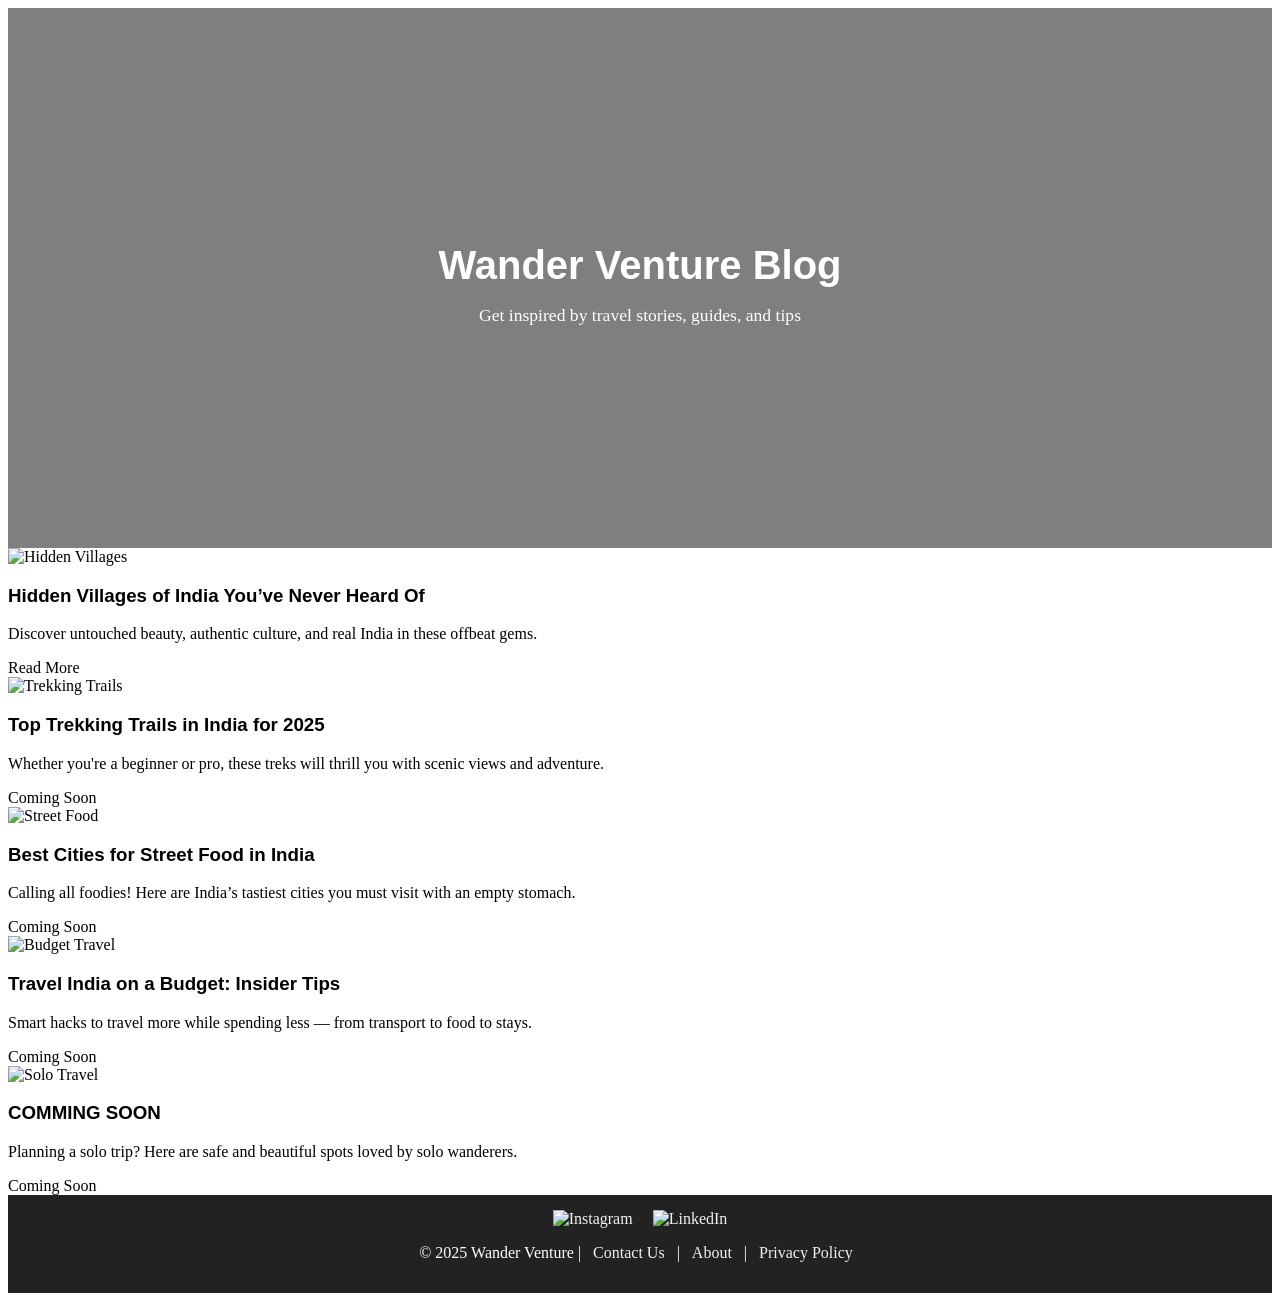
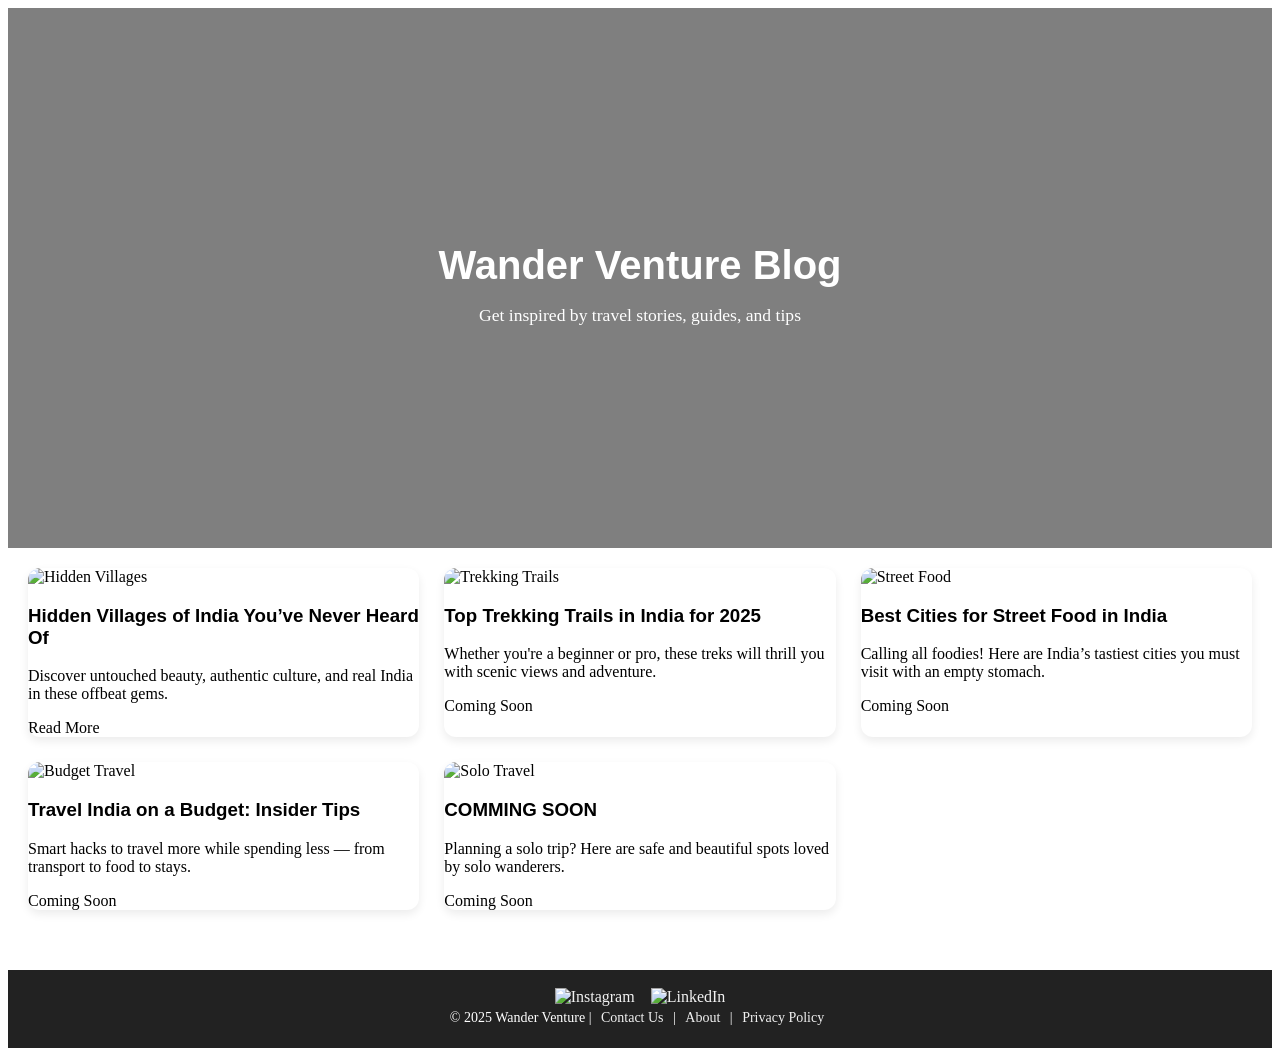

Update style.css

--- a/style.css
+++ b/style.css
@@ -302,3 +302,143 @@ footer a:hover {
   color: #00bcd4;
 }
 ```
+/* =========================
+   INTERNATIONAL PACKAGES
+========================= */
+
+.intl-section{
+  padding:50px 20px;
+  background:#fff;
+}
+
+.intl-header{
+  display:flex;
+  justify-content:space-between;
+  align-items:center;
+  margin-bottom:25px;
+}
+
+.intl-header h2{
+  font-size:2rem;
+  margin:0;
+}
+
+.intl-header span{
+  color:#28a745;
+  font-weight:600;
+}
+
+.intl-grid{
+  display:grid;
+  grid-template-columns:repeat(auto-fit,minmax(120px,1fr));
+  gap:22px;
+  margin-top:20px;
+}
+
+.intl-item{
+  text-align:center;
+  cursor:pointer;
+  transition:0.3s;
+}
+
+.intl-item:hover{
+  transform:translateY(-5px);
+}
+
+.intl-item i{
+  width:62px;
+  height:62px;
+  line-height:62px;
+  border-radius:50%;
+  background:#fff;
+  color:#ff6600;
+  font-size:22px;
+  box-shadow:0 4px 12px rgba(0,0,0,0.1);
+  margin-bottom:10px;
+}
+
+.intl-item p{
+  margin-top:8px;
+  font-size:14px;
+  font-weight:600;
+}
+
+/* =========================
+   FOOTER FIX
+========================= */
+
+footer{
+  background:#222;
+  color:#fff;
+  text-align:center;
+  padding:18px 12px;
+  margin-top:40px;
+}
+
+footer p{
+  margin:0;
+  line-height:1.7;
+  font-size:14px;
+}
+
+footer a{
+  color:#f1f1f1;
+  margin:0 6px;
+  transition:0.3s;
+}
+
+footer a:hover{
+  color:#00bcd4;
+}
+
+/* =========================
+   BLOG CARDS FIX
+========================= */
+
+.blog-grid{
+  display:grid;
+  grid-template-columns:repeat(auto-fit,minmax(300px,1fr));
+  gap:25px;
+  padding:20px;
+}
+
+.blog-card{
+  background:#fff;
+  border-radius:12px;
+  overflow:hidden;
+  box-shadow:0 4px 10px rgba(0,0,0,0.08);
+  transition:0.3s;
+}
+
+.blog-card:hover{
+  transform:translateY(-5px);
+}
+
+.blog-card img{
+  width:100%;
+  height:220px;
+  object-fit:cover;
+}
+
+.blog-card-content{
+  padding:18px;
+}
+
+/* =========================
+   MOBILE FIX
+========================= */
+
+@media(max-width:768px){
+
+  .intl-grid{
+    grid-template-columns:repeat(2,1fr);
+  }
+
+  .intl-item i{
+    width:55px;
+    height:55px;
+    line-height:55px;
+    font-size:18px;
+  }
+
+}
